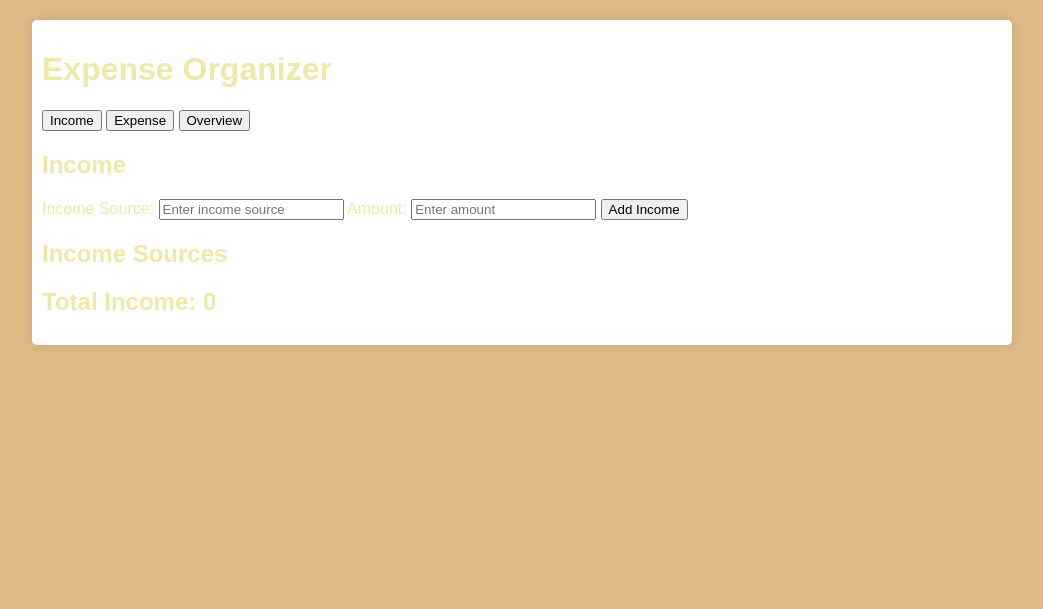
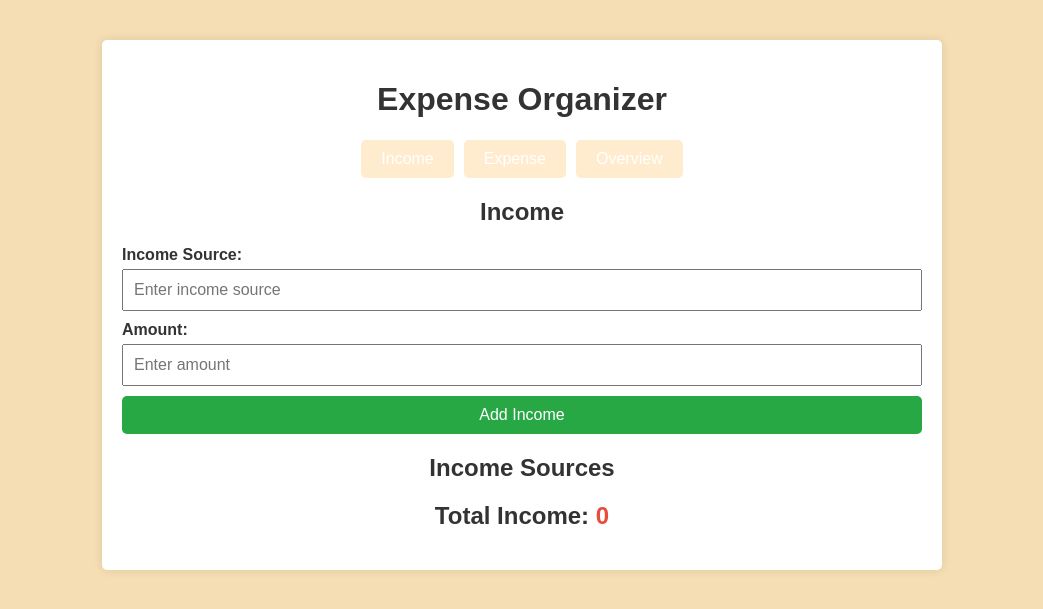
Before and after one commit to malazhatim/Expense-organizer-, a PHP site: page /index.html in a window 1280 px wide. Shown: the top 609 px of the page, without its empty margins (118-1161 px from the left). Run offline with PHP 8.4, Linux system fonts and the light colour scheme.

Commit message:
css code

```diff
--- a/stylesheet/styles.css
+++ b/stylesheet/styles.css
@@ -1,16 +1,113 @@
 body {
     font-family: Arial, sans-serif;
-    background-color: #DEB887;
-    color: #EEE8AA;
+    background-color: #F5DEB3;
+    color: #333;
     margin: 0;
     padding: 0;
 }
 
 #app {
-    max-width: 960px;
-    margin: 20px auto;
-    padding: 10px;
+    max-width: 800px;
+    margin: 40px auto;
+    padding: 20px;
     background: white;
     border-radius: 5px;
-    box-shadow: 0 0 10px rgba(0,0,0,0.1);
+    box-shadow: 0 0 10px rgba(0, 0, 0, 0.1);
 }
+
+h1, h2 {
+    text-align: center;
+}
+
+form {
+    display: flex;
+    flex-direction: column;
+    margin-bottom: 20px;
+}
+
+label {
+    margin-bottom: 5px;
+    font-weight: bold;
+}
+
+input {
+    margin-bottom: 10px;
+    padding: 10px;
+    font-size: 1rem;
+}
+
+button {
+    padding: 10px;
+    font-size: 1rem;
+    background-color: #28a745;
+    color: white;
+    border: none;
+    cursor: pointer;
+    border-radius: 5px;
+}
+
+button:hover {
+    background-color: #FFF8DC;
+}
+
+#expense-list, #income-list, #combined-total {
+    margin-top: 20px;
+}
+
+ul {
+    list-style-type: none;
+    padding: 0;
+}
+
+li {
+    background-color: #FFEBCD;
+    margin-bottom: 10px;
+    padding: 10px;
+    border-radius: 5px;
+    display: flex;
+    justify-content: space-between;
+}
+
+#total-income, #total-expense {
+    margin-top: 20px;
+    text-align: center;
+}
+
+#total-income-amount, #total-expense-amount, #balance-amount {
+    font-weight: bold;
+    color: #e74c3c;
+}
+
+.tabs {
+    display: flex;
+    justify-content: center;
+    margin-bottom: 20px;
+}
+
+.tablink {
+    background-color: #FFEBCD;
+    border: none;
+    padding: 10px 20px;
+    cursor: pointer;
+    font-size: 1rem;
+    margin: 0 5px;
+    border-radius: 5px;
+}
+
+.tablink:hover {
+    background-color: #DEB887;
+}
+
+.tabcontent {
+    display: none;
+}
+
+#analysis {
+    margin-top: 20px;
+}
+
+#analysis p {
+    font-size: 1.2rem;
+    color: #333;
+    text-align: center;
+}
```
